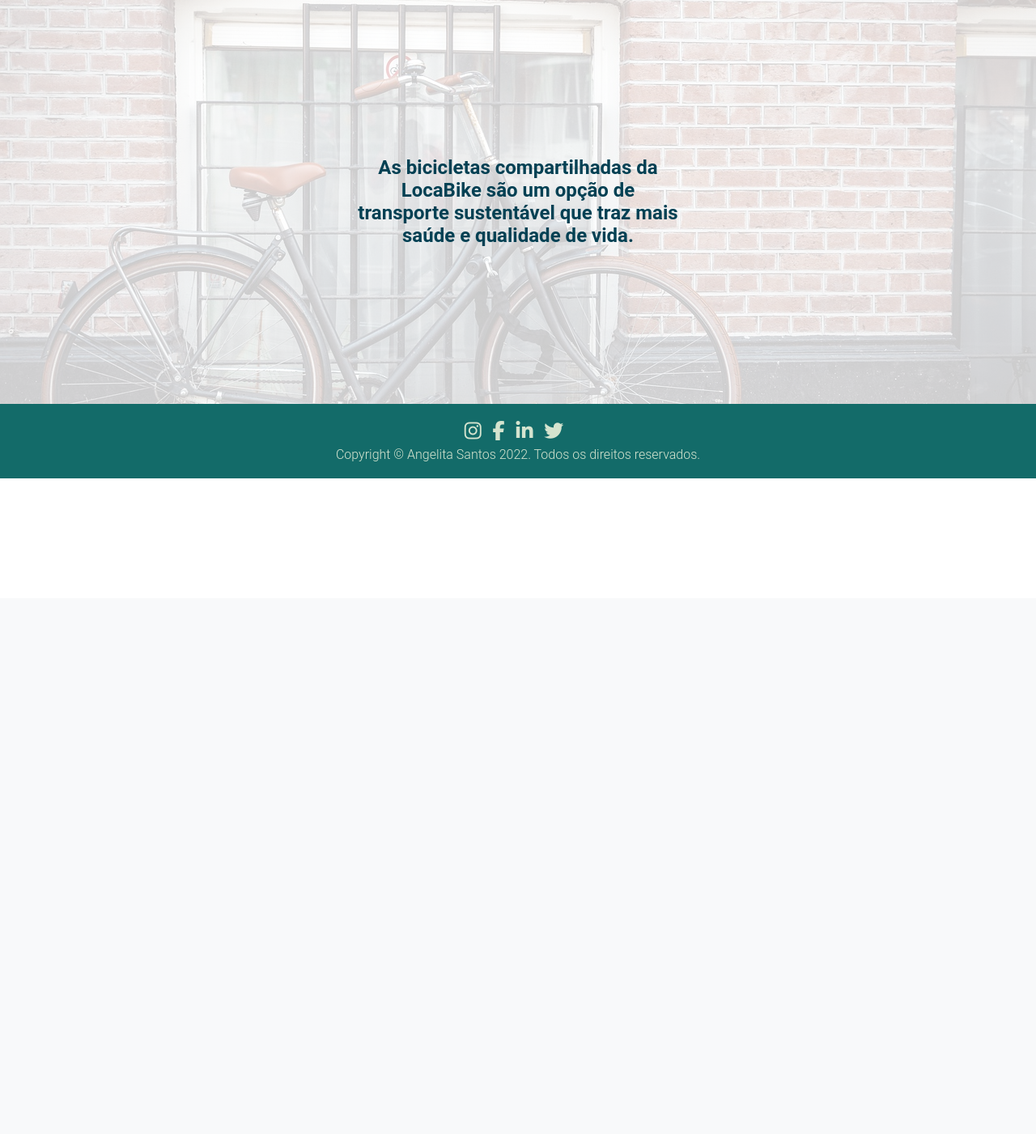
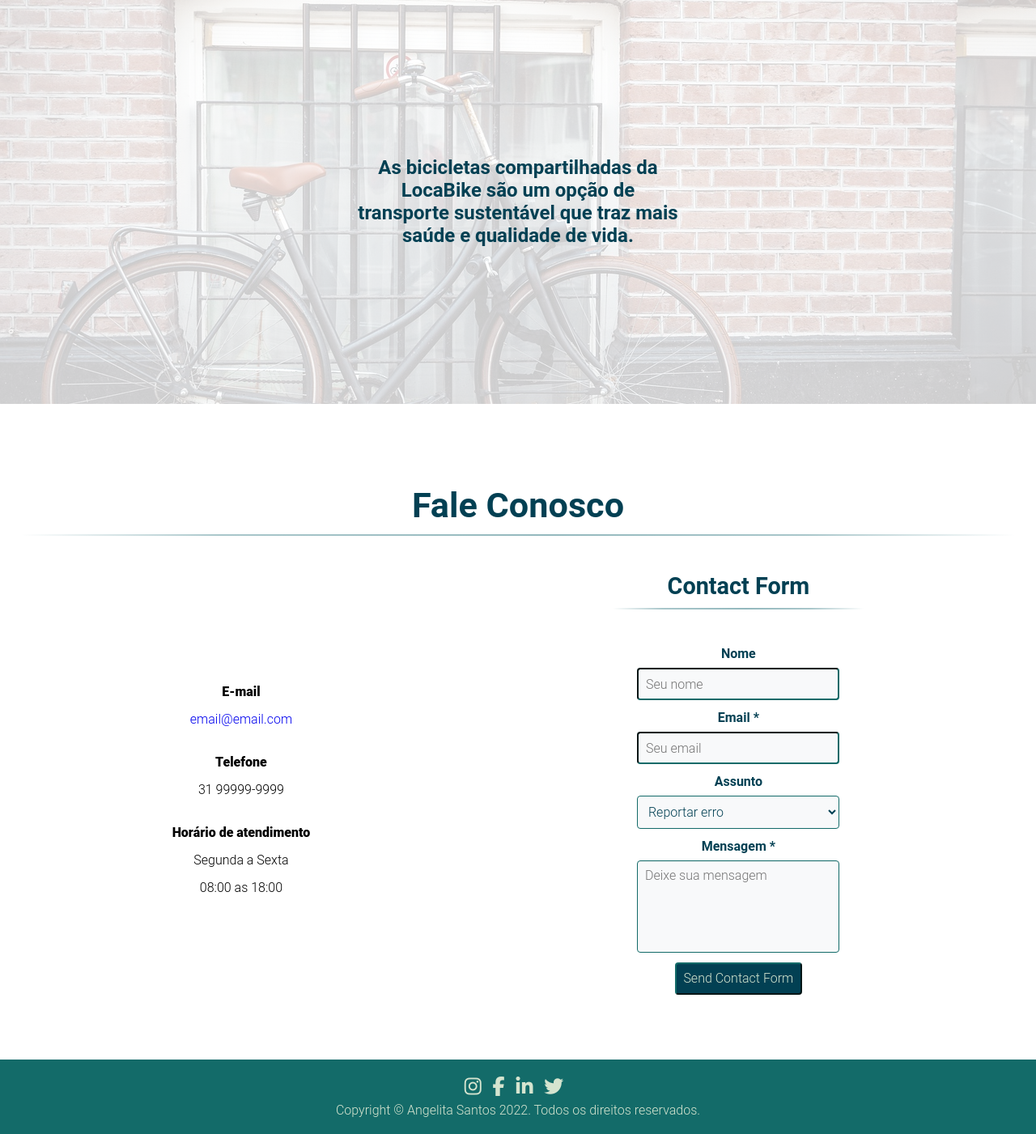
Before and after one commit to angelitasantos/python-flask-mysql-locabike, a Flask app: page / in a window 1280 px wide. Shown: the part 61-1462 px from the top of the page at 81% size. Before the commit the page ends 652 px from the top, so only its background shows below. Run offline with Flask 2, Linux system fonts and the light colour scheme; some libraries are stand-ins or nearby versions.

Commit message:
create contact.html and contact-form.html #3

```diff
--- a/static/css/responsive.css
+++ b/static/css/responsive.css
@@ -2,9 +2,12 @@
 
 
 @media (max-width: 700px) {
-    .about {
+
+    .about,
+    .contact {
         margin-top: 60px;
         padding: 50px;
+        overflow-y: hidden;
     }
 
     .img-about {
@@ -27,6 +30,10 @@
     .navbar-menu a {
         padding-bottom: 5px;
     }
+
+    .contact-data {
+        margin-bottom: 35px;
+    }
 }
 
 @media (max-width: 350px) {
@@ -42,4 +49,13 @@
         width: 192px;
         height: 137px;
     }
+
+    .section-contact {
+        padding: 30px 15px;
+    }
+
+    .select select {
+        width: 230px;
+    }
+
 }
--- a/static/css/styles.css
+++ b/static/css/styles.css
@@ -6,6 +6,10 @@
     margin: 0 auto;
     padding: 0 2%;
     text-align: center;
+}
+
+.bold {
+    font-weight: 800;
 }
 
 .title {
@@ -182,7 +186,7 @@
 /* ############################################################################ */
 
 .about {
-    padding: 100px;
+    padding: 100px 0;
 }
 
 #txtAbout {
@@ -243,3 +247,104 @@
     font-size: 0.5em;
     font-weight: bold;
 }
+
+
+/* ########################################################### */
+
+.contact {
+    padding: 100px 0 50px 0;
+}
+
+.contact-container {
+    padding-top: 30px;
+    display: flex;
+    flex-wrap: wrap;
+    justify-content: space-around;
+    align-items: center;
+}
+
+.contact div p {
+    padding-bottom: 15px;
+}
+
+.section-contact {
+    padding: 30px;
+}
+
+
+/* ########################################################### */
+
+button,
+input,
+select,
+textarea {
+    margin: 0;
+}
+
+.field:not(:last-child) {
+    margin-bottom: 0.75em;
+}
+
+.label {
+    color: var(--green1);
+    display: block;
+    font-size: 1em;
+    font-weight: 700;
+}
+
+.label:not(:last-child) {
+    margin-bottom: 0.5em;
+}
+
+.input,
+.textarea,
+.select select {
+    background-color: var(--light);
+    border-color: var(--green2);
+    border-radius: 4px;
+    color: var(--green1);
+    font-size: 1em;
+    padding: calc(0.6em - 1px);
+}
+
+.input,
+.textarea {
+    box-shadow: inset 0 0.0625em 0.125em rgba(10, 10, 10, 0.05);
+    max-width: 100%;
+    width: 100%;
+}
+
+.textarea {
+    display: block;
+    max-width: 100%;
+    min-width: 100%;
+    resize: none;
+}
+
+.select {
+    display: inline-block;
+    max-width: 100%;
+    position: relative;
+    vertical-align: top;
+}
+
+.select select {
+    cursor: pointer;
+    display: block;
+    width: 250px;
+    outline: none;
+}
+
+.input-submit {
+    background-color: var(--green1);
+    border-color: var(--green2);
+    border-radius: 4px;
+    color: var(--green7);
+    font-size: 1em;
+    padding: calc(0.6em - 1px);
+}
+
+.input-submit:hover {
+    background-color: var(--green5);
+    color: var(--green1);
+}
--- /dev/null
+++ b/templates/pages/contact.html
@@ -0,0 +1,22 @@
+<section class="contact">
+    <div class="center">
+        <h1 class="title">Fale Conosco</h1>
+
+        <div class="contact-container">
+            <div class="contact-data">
+                <p class="bold">E-mail</p>
+                <p><a href="https://outlook.live.com/owa/" target="_blank" role="button">email@email.com</a></p>
+                <br>
+                <p class="bold">Telefone</p>
+                <p>31 99999-9999</p>
+                <br>
+                <p class="bold">Horário de atendimento</p>
+                <p>Segunda a Sexta</p>
+                <p>08:00 as 18:00</p>
+            </div>
+
+            {% include '/pages/form-contact.html' %}
+
+        </div>
+    </div>
+</section>
--- /dev/null
+++ b/templates/pages/form-contact.html
@@ -0,0 +1,48 @@
+<div class="contact-form">
+    <h4 class='title'>Contact Form</h4>
+
+    <section class="section-contact">
+
+        <form action="" method="POST">
+            <div class="field">
+                <label class="label">Nome</label>
+                <div>
+                    <input name="nome" class="input" type="text" placeholder="Seu nome">
+                </div>
+            </div>
+
+            <div class="field">
+                <label class="label">Email *</label>
+                <div>
+                    <input name="email" class="input" type="email" placeholder="Seu email">
+                </div>
+            </div>
+
+            <div class="field">
+                <label class="label">Assunto</label>
+                <div>
+                    <div class="select">
+                        <select name="subject">
+                            <option>Reportar erro</option>
+                            <option>Anúncios</option>
+                            <option>Outro</option>
+                        </select>
+                    </div>
+                </div>
+            </div>
+
+            <div class="field">
+                <label class="label">Mensagem *</label>
+                <div>
+                    <textarea name="message" class="textarea" rows="5" placeholder="Deixe sua mensagem"
+                        maxlength="500"></textarea>
+                </div>
+            </div>
+
+            <div>
+                <input type="submit" class="input-submit" value="Send Contact Form"></input>
+            </div>
+        </form>
+
+    </section>
+</div>
--- a/templates/pages/home.html
+++ b/templates/pages/home.html
@@ -18,4 +18,6 @@
     </section>
 </section>
 
+{% include '/pages/contact.html' %}
+
 {% endblock %}
```
